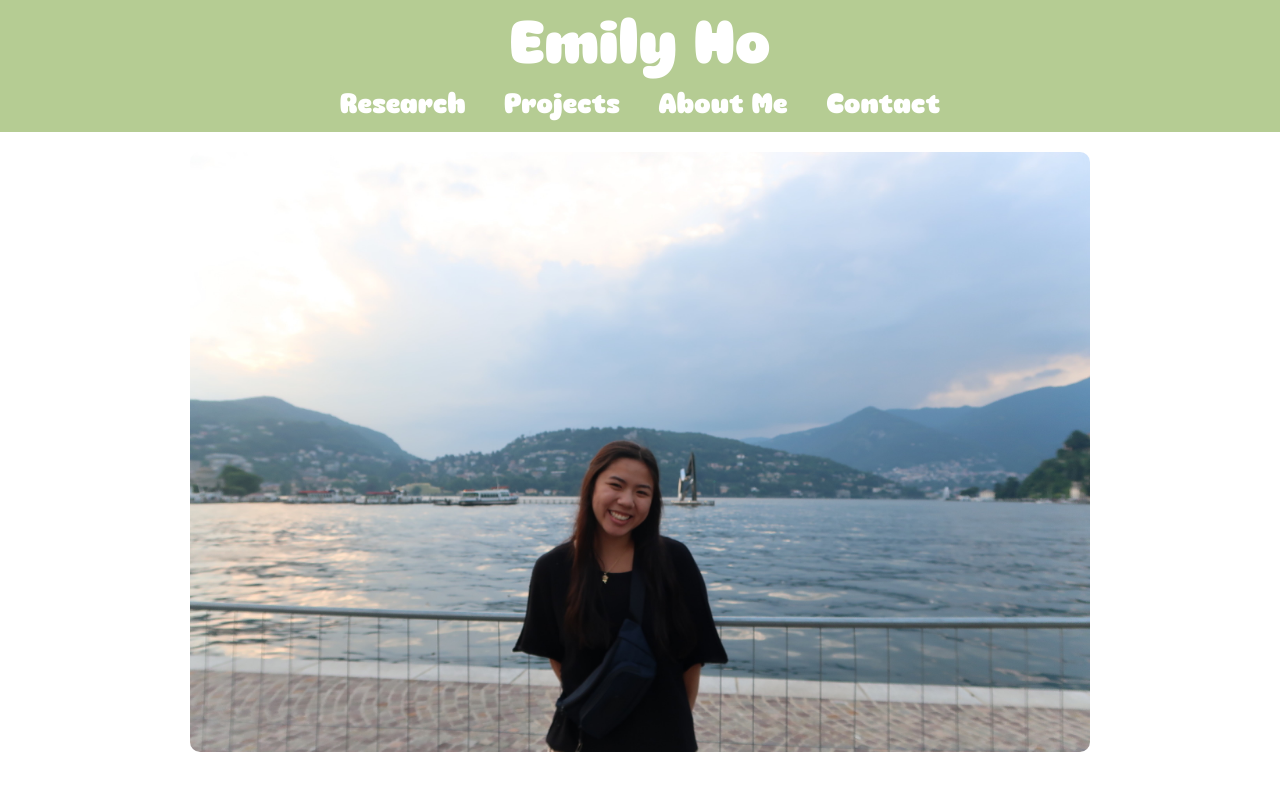
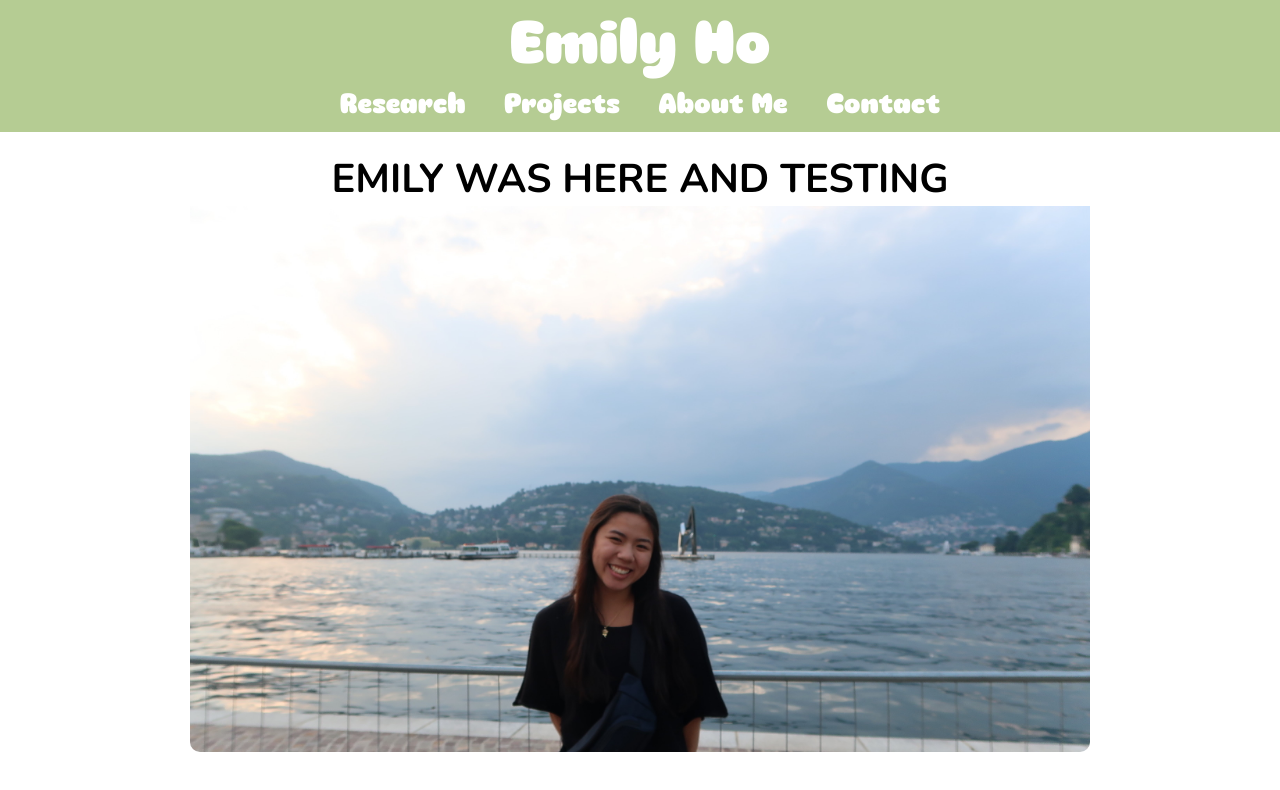
Before and after one commit to emilyho14/personal-website, a React (Vite) app: page / in a window 1280 px wide. Shown: the top 790 px of the page. Built offline with nearby package versions, Linux system fonts and the light colour scheme.

Commit message:
testing deployment

```diff
--- a/src/pages/Home.jsx
+++ b/src/pages/Home.jsx
@@ -31,6 +31,7 @@ export default function Home() {
         onMouseEnter={() => setPaused(true)}
         onMouseLeave={() => setPaused(false)}
     >
+      <h1>EMILY WAS HERE AND TESTING</h1>
         <img src={images[i]} alt="" className="home-photos" />
     </div>
     );
```
